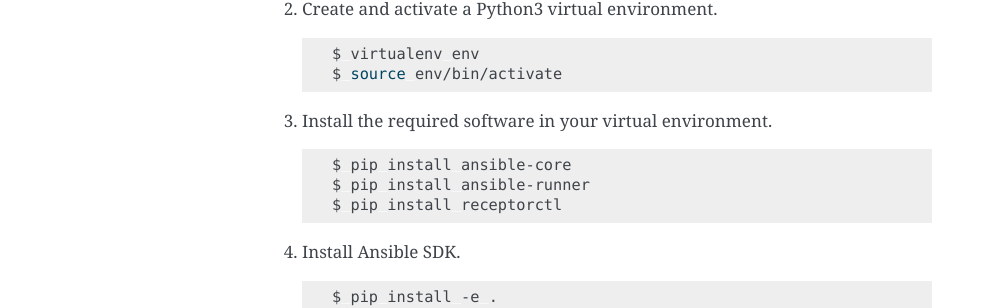
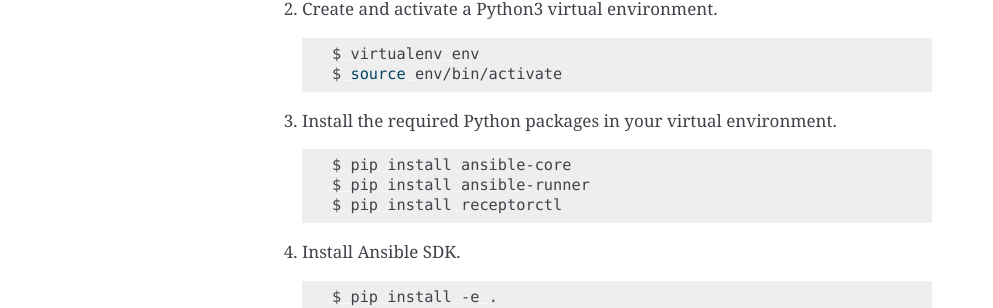
Before and after one commit to ansible/ansible-sdk, a Sphinx documentation site: the page built from docs/source/install.rst, in a window 1280 px wide. Shown: the part 684-992 px from the top of the page, without its empty margins (148-1141 px from the left). Built offline with Sphinx 7.4.7, drawn with Linux system fonts in a browser that asks for light colours.

Commit message:
Update docs/source/install.rst
Co-authored-by: Abhijeet Kasurde <akasurde@redhat.com>

```diff
--- a/docs/source/install.rst
+++ b/docs/source/install.rst
@@ -35,7 +35,7 @@
        $ virtualenv env
        $ source env/bin/activate
 
-#. Install the required software in your virtual environment.
+#. Install the required Python packages in your virtual environment.
 
    .. code-block:: bash
 
```
